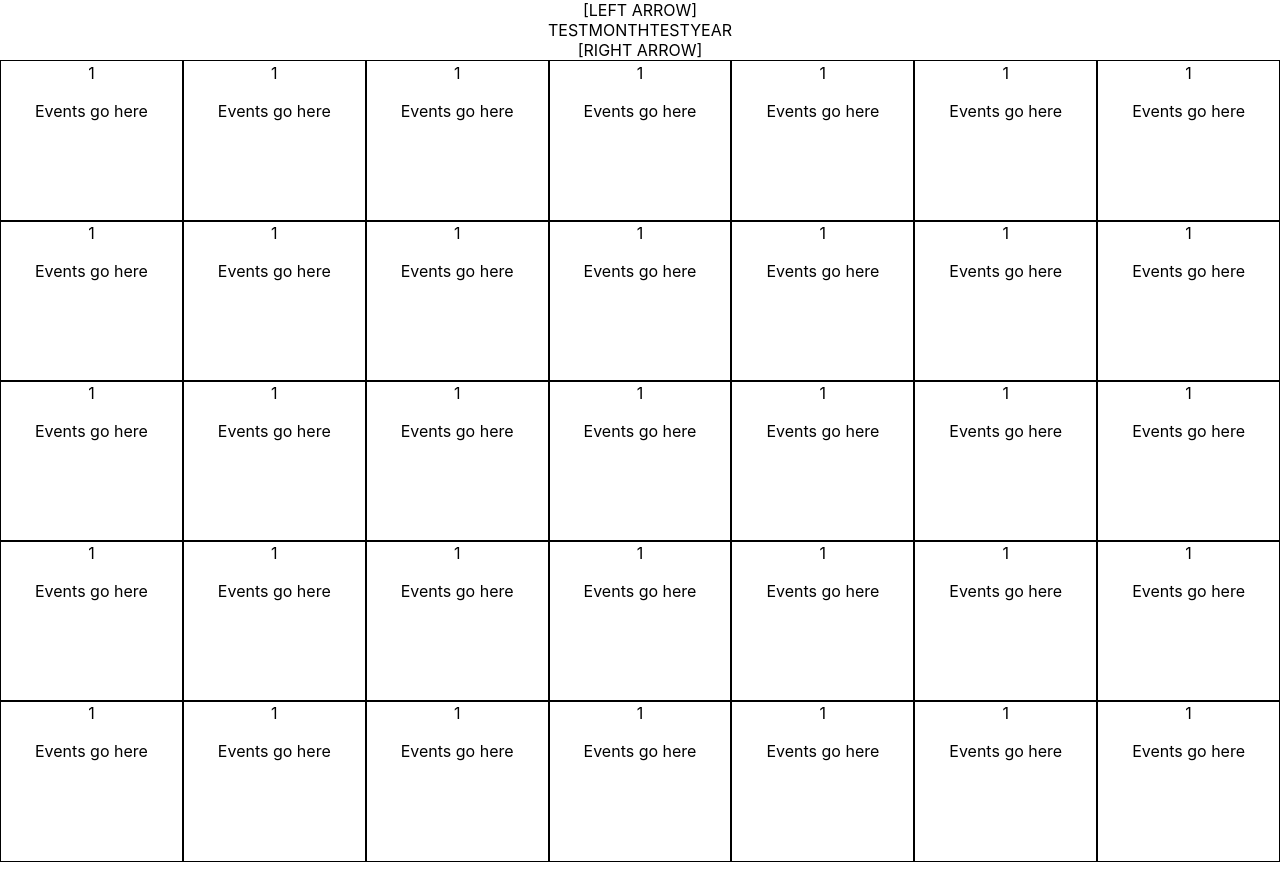
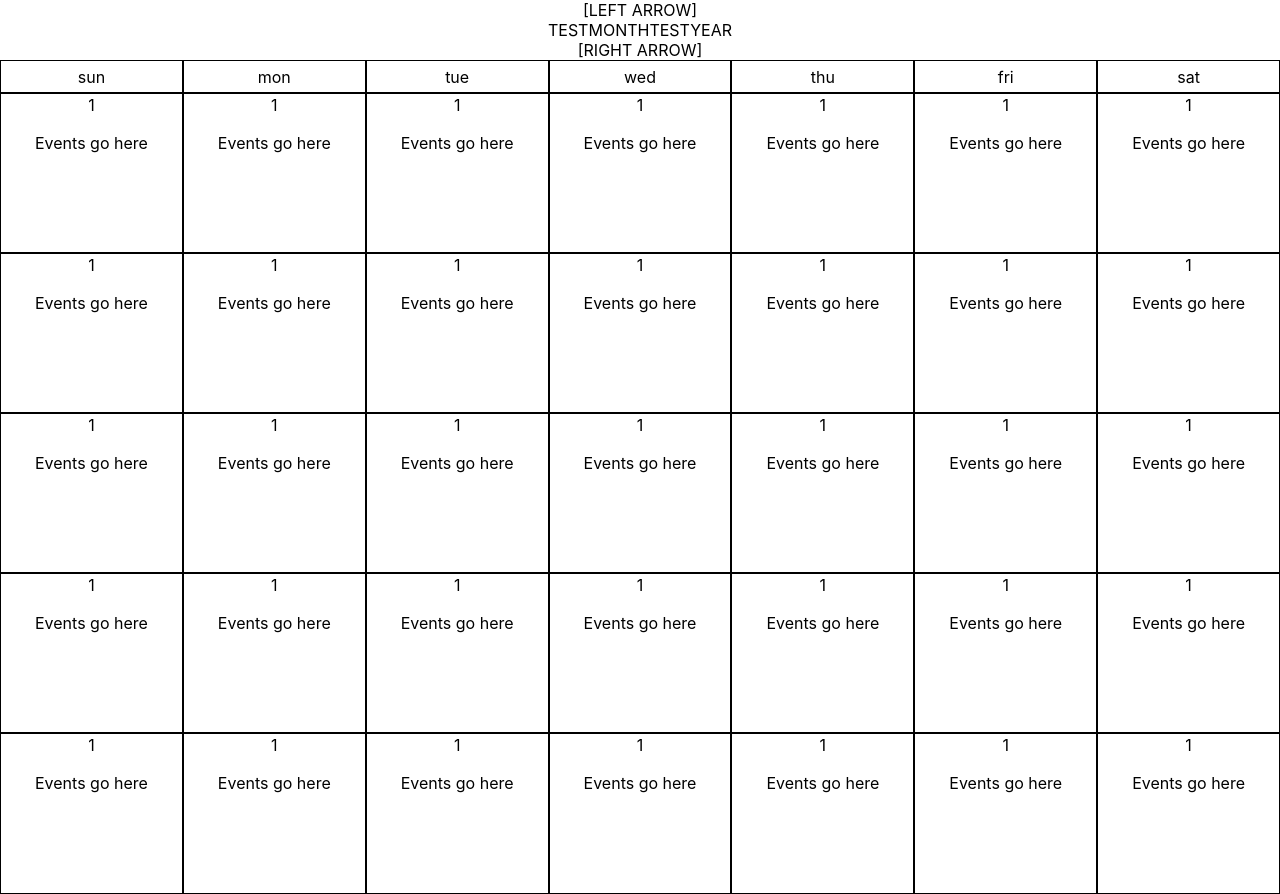
Before and after one commit to KalebRaymond/React-Calendar, a React (Create React App) app: page / in a window 1280 px wide. Before the commit the page ends 862 px from the top, so only its background shows below. Built offline with nearby package versions, Linux system fonts and the light colour scheme.

Commit message:
i18next, days of the week header

```diff
--- a/package.json
+++ b/package.json
@@ -6,8 +6,12 @@
     "@testing-library/jest-dom": "^5.16.5",
     "@testing-library/react": "^13.4.0",
     "@testing-library/user-event": "^13.5.0",
+    "i18next": "^22.4.6",
+    "i18next-browser-languagedetector": "^7.0.1",
+    "i18next-http-backend": "^2.1.1",
     "react": "^18.2.0",
     "react-dom": "^18.2.0",
+    "react-i18next": "^12.1.1",
     "react-scripts": "5.0.1",
     "web-vitals": "^2.1.4"
   },
--- a/src/components/CalendarGrid/CalendarGrid.js
+++ b/src/components/CalendarGrid/CalendarGrid.js
@@ -2,6 +2,7 @@ import React from 'react';
 import styles from './CalendarGrid.module.scss';
 
 import CalendarGridRow from 'components/CalendarGridRow/CalendarGridRow';
+import WeekDaysHeader from 'components/WeekDaysHeader/WeekDaysHeader';
 
 const CalendarGrid = (props) => {
   const {
@@ -20,6 +21,7 @@ const CalendarGrid = (props) => {
 
   return (
     <div className={styles.CalendarGrid} data-testid="CalendarGrid">
+      <WeekDaysHeader></WeekDaysHeader>
       <CalendarGridRow></CalendarGridRow>
       <CalendarGridRow></CalendarGridRow>
       <CalendarGridRow></CalendarGridRow>
--- /dev/null
+++ b/src/components/WeekDaysHeader/WeekDaysHeader.js
@@ -0,0 +1,33 @@
+import React from 'react';
+import { useTranslation } from 'react-i18next';
+import styles from './WeekDaysHeader.module.scss';
+
+const WeekDaysHeader = () => {
+  const {t} = useTranslation();
+
+  const days = [
+    t('days.sun'),
+    t('days.mon'),
+    t('days.tue'),
+    t('days.wed'),
+    t('days.thu'),
+    t('days.fri'),
+    t('days.sat')
+  ];
+
+  const renderDays = () => {
+    return days.map((day, i) => {
+      return <div className="weekDay" key={i}>{day}</div>
+    });
+  }
+
+  return (<div className={styles.WeekDaysHeader} data-testid="WeekDaysHeader">
+    {renderDays()}
+  </div>);
+};
+
+WeekDaysHeader.propTypes = {};
+
+WeekDaysHeader.defaultProps = {};
+
+export default WeekDaysHeader;
--- /dev/null
+++ b/src/components/WeekDaysHeader/WeekDaysHeader.module.scss
@@ -0,0 +1,15 @@
+.WeekDaysHeader {
+    display: flex;
+    flex-direction: row;
+    height: 2rem;
+    width: 100%;
+
+    div[class="weekDay"] {
+        align-items: center;
+        border: 1px solid black;
+        display: flex;
+        height: 100%;
+        justify-content: center;
+        width: 100%;
+    }
+}
--- /dev/null
+++ b/src/i18n.js
@@ -0,0 +1,39 @@
+import i18n from 'i18next';
+import { initReactI18next } from 'react-i18next';
+
+import Backend from 'i18next-http-backend';
+import LanguageDetector from 'i18next-browser-languagedetector';
+
+import enTranslation from "../src/public/locales/en/translation.json"
+
+const resources = {
+    en: {
+        translation: enTranslation
+    }
+};
+
+i18n
+  // load translation using http -> see /public/locales (i.e. https://github.com/i18next/react-i18next/tree/master/example/react/public/locales)
+  // learn more: https://github.com/i18next/i18next-http-backend
+  // want your translations to be loaded from a professional CDN? => https://github.com/locize/react-tutorial#step-2---use-the-locize-cdn
+  .use(Backend)
+  // detect user language
+  // learn more: https://github.com/i18next/i18next-browser-languageDetector
+  .use(LanguageDetector)
+  // pass the i18n instance to react-i18next.
+  .use(initReactI18next)
+  // init i18next
+  // for all options read: https://www.i18next.com/overview/configuration-options
+  .init({
+    resources,
+    fallbackLng: 'en',
+    debug: true,
+    load: 'languageOnly',
+
+    interpolation: {
+      escapeValue: false, // not needed for react as it escapes by default
+    }
+  });
+
+
+export default i18n;
--- a/src/index.js
+++ b/src/index.js
@@ -3,6 +3,7 @@ import ReactDOM from 'react-dom/client';
 import './index.css';
 import App from './App';
 import reportWebVitals from './reportWebVitals';
+import './i18n';
 
 const root = ReactDOM.createRoot(document.getElementById('root'));
 root.render(
--- /dev/null
+++ b/src/public/locales/en/translation.json
@@ -0,0 +1,32 @@
+{
+    "days": {
+        "sunday": "sunday",
+        "sun": "sun",
+        "monday": "monday",
+        "mon": "mon",
+        "tuesday": "tuesday",
+        "tue": "tue",
+        "wednesday": "wednesday",
+        "wed": "wed",
+        "thursday": "thursday",
+        "thu": "thu",
+        "friday": "friday",
+        "fri": "fri",
+        "saturday": "saturday",
+        "sat": "sat"
+    },
+    "months": {
+        "january": "january",
+        "february": "february",
+        "march": "march",
+        "april": "april",
+        "may": "may",
+        "june": "june",
+        "july": "july",
+        "august": "august",
+        "september": "september",
+        "october": "october",
+        "november": "november",
+        "december": "december"
+    }
+}
```
Also changed, not shown: 2 other files (tests, documents, lock files or other folders).
